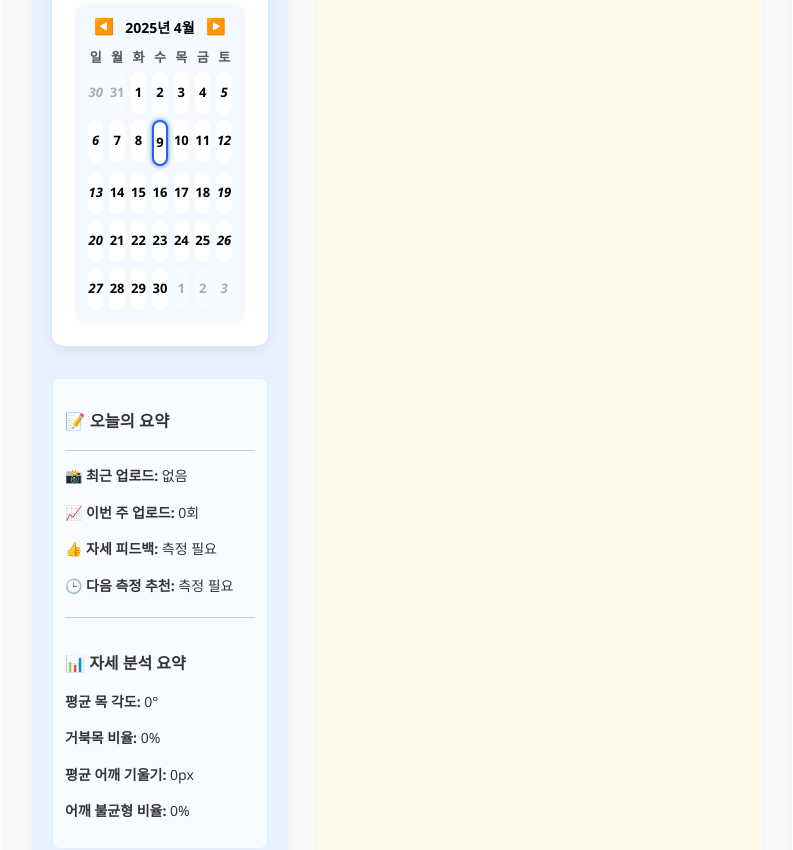
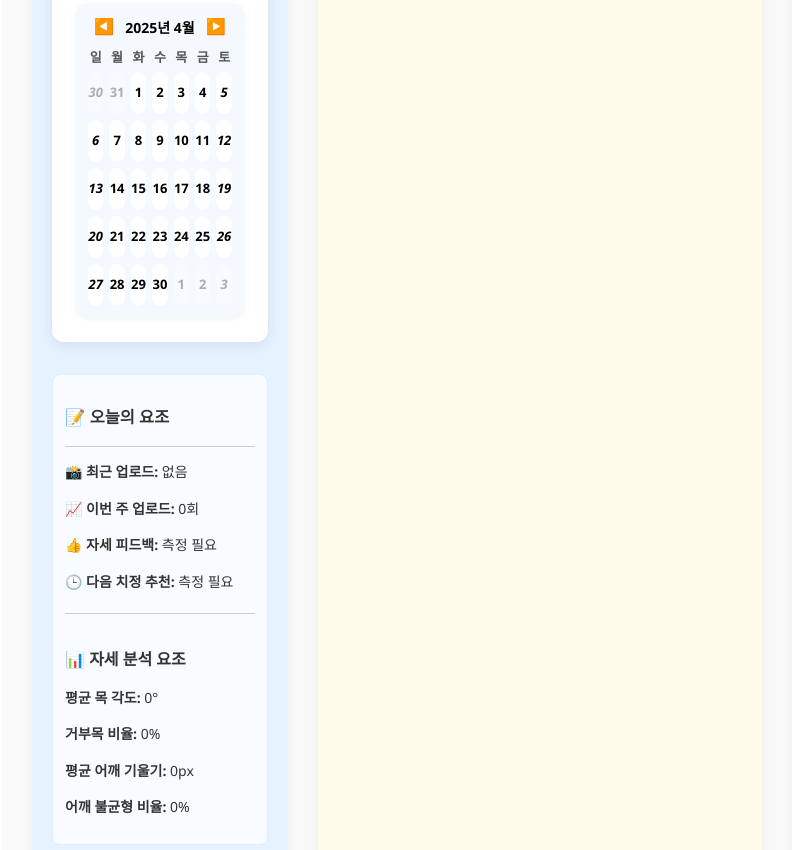
Before and after one commit to mj99k14/webcam-upgrade, a Vue app in the folder newfront/: page /myprofile in a window 1280 px wide. Shown: the part 440-1290 px from the top of the page, without its empty margins (6-799 px from the left). Built offline with nearby package versions, Linux system fonts and the light colour scheme.

Commit message:
날짜 변경 & 최신변경

```diff
--- a/newfront/src/components/MiniCalendar.vue
+++ b/newfront/src/components/MiniCalendar.vue
@@ -7,22 +7,35 @@
     </div>
 
     <div class="calendar-grid">
-      <div class="day-label" v-for="label in ['일','월','화','수','목','금','토']" :key="label">
+      <div
+        class="day-label"
+        v-for="label in ['일','월','화','수','목','금','토']"
+        :key="label"
+      >
         {{ label }}
       </div>
 
       <div
         v-for="(cell, index) in calendarCells"
         :key="index"
-        class="day-cell"
-        :class="[
-          cell.isCurrentMonth ? (cell.status === 'bad' ? 'red' : cell.status === 'good' ? 'green' : '') : 'disabled',
-          getDayClass(index),
-          cell.isToday ? 'today' : ''
-        ]"
-        :title="cell.status ? `${cell.date} - ${cell.status === 'bad' ? '거북목' : '정상'}` : ''"
+        class="day-cell-wrapper"
       >
-        {{ cell.day }}
+        <div
+          class="day-cell"
+          :class="[
+            cell.isCurrentMonth
+              ? (cell.status === 'bad'
+                  ? 'red'
+                  : cell.status === 'good'
+                  ? 'green'
+                  : '')
+              : 'disabled',
+            getDayClass(index)
+          ]"
+          :title="cell.status ? `${cell.date} - ${cell.status === 'bad' ? '거북목' : '정상'}` : ''"
+        >
+          <span :class="{ today: cell.isToday }">{{ cell.day }}</span>
+        </div>
       </div>
     </div>
   </div>
@@ -31,18 +44,15 @@
 <script>
 export default {
   name: 'MiniCalendar',
-  props: ['stats'], // [{ date: '2025-04-06', status: 'bad' }, ...]
+  props: {
+    stats: Array,
+    today: String // ❌ props 받아서 정확한 오늘 날짜 활용
+  },
   data() {
-    const now = new Date();
-    const year = now.getFullYear();
-    const month = String(now.getMonth() + 1).padStart(2, '0');
-    const date = String(now.getDate()).padStart(2, '0');
-    const todayDate = `${year}-${month}-${date}`; // ✅ 정확한 한국 기준 날짜
-
+    const now = this.getKoreaDate();
     return {
       year: now.getFullYear(),
       month: now.getMonth(),
-      todayDate
     };
   },
   computed: {
@@ -61,18 +71,18 @@ export default {
 
       const cells = [];
 
-      // 앞 빈 칸 (이전 달 날짜)
+      // 이전 달
       for (let i = startDayOfWeek - 1; i >= 0; i--) {
         const d = new Date(this.year, this.month - 1, prevMonthDays - i);
         cells.push({
           day: d.getDate(),
           date: this.formatDate(d),
           isCurrentMonth: false,
-          isToday: false
+          isToday: false,
         });
       }
 
-      // 현재 달 날짜
+      // 이보다 달
       for (let i = 1; i <= daysInMonth; i++) {
         const d = new Date(this.year, this.month, i);
         const iso = this.formatDate(d);
@@ -80,19 +90,19 @@ export default {
           day: i,
           date: iso,
           isCurrentMonth: true,
-          isToday: iso === this.todayDate,
-          status: this.dateStatusMap[iso] || null
+          isToday: iso === this.today,
+          status: this.dateStatusMap[iso] || null,
         });
       }
 
-      // 뒷 빈 칸 (다음 달 날짜)
+      // 다음 달
       while (cells.length % 7 !== 0) {
         const d = new Date(this.year, this.month + 1, cells.length - daysInMonth - startDayOfWeek + 1);
         cells.push({
           day: d.getDate(),
           date: this.formatDate(d),
           isCurrentMonth: false,
-          isToday: false
+          isToday: false,
         });
       }
 
@@ -121,10 +131,19 @@ export default {
       return dayOfWeek === 0 || dayOfWeek === 6 ? 'weekend' : '';
     },
     formatDate(date) {
-      const y = date.getFullYear();
-      const m = String(date.getMonth() + 1).padStart(2, '0');
-      const d = String(date.getDate()).padStart(2, '0');
+      const utc = date.getTime();
+      const koreaOffset = 9 * 60 * 60 * 1000;
+      const koreanDate = new Date(utc + koreaOffset);
+
+      const y = koreanDate.getFullYear();
+      const m = String(koreanDate.getMonth() + 1).padStart(2, '0');
+      const d = String(koreanDate.getDate()).padStart(2, '0');
       return `${y}-${m}-${d}`;
+    },
+    getKoreaDate() {
+      const now = new Date();
+      const offset = now.getTimezoneOffset() * 60000;
+      return new Date(now.getTime() - offset + 9 * 60 * 60 * 1000);
     }
   }
 };
@@ -168,6 +187,10 @@ export default {
   font-size: 13px;
 }
 
+.day-cell-wrapper {
+  position: relative;
+}
+
 .day-cell {
   height: 42px;
   border-radius: 8px;
@@ -176,6 +199,7 @@ export default {
   font-size: 13px;
   font-weight: bold;
   background-color: #fff;
+  position: relative;
 }
 
 .red {
@@ -196,9 +220,14 @@ export default {
   font-style: italic;
 }
 
-/* ✅ 오늘 날짜 강조 */
 .today {
+  display: inline-block;
+  padding: 2px 6px;
   border: 2px solid #2563eb;
+  border-radius: 50%;
   box-shadow: 0 0 4px #3b82f6;
+  background-color: #fff;
+  z-index: 2;
+  position: relative;
 }
 </style>
--- a/newfront/src/components/UserSummary.vue
+++ b/newfront/src/components/UserSummary.vue
@@ -1,17 +1,17 @@
 <template>
   <div class="user-summary">
-    <h3>📝 오늘의 요약</h3>
+    <h3>📝 오늘의 요조</h3>
     <hr />
     <p>📸 <strong>최근 업로드:</strong> {{ latestUpload }}</p>
     <p>📈 <strong>이번 주 업로드:</strong> {{ weeklyCount }}회</p>
     <p>👍 <strong>자세 피드백:</strong> {{ feedback }}</p>
-    <p>🕒 <strong>다음 측정 추천:</strong> {{ nextCheck }}</p>
+    <p>🕒 <strong>다음 치정 추천:</strong> {{ nextCheck }}</p>
 
-    <!-- 📊 자세 분석 요약 -->
+    <!-- 📊 자세 분석 요조 -->
     <div class="posture-summary">
-      <h4>📊 자세 분석 요약</h4>
+      <h4>📊 자세 분석 요조</h4>
       <p><strong>평균 목 각도:</strong> {{ averageNeckAngle }}°</p>
-      <p><strong>거북목 비율:</strong> {{ turtleNeckPercentage }}%</p>
+      <p><strong>거부목 비율:</strong> {{ turtleNeckPercentage }}%</p>
       <p><strong>평균 어깨 기울기:</strong> {{ averageShoulderDiff }}px</p>
       <p><strong>어깨 불균형 비율:</strong> {{ shoulderUnevenPercentage }}%</p>
     </div>
@@ -27,9 +27,12 @@ export default {
     }
   },
   computed: {
+    sortedPhotos() {
+      return [...this.photos].sort((a, b) => new Date(b.uploaded_at) - new Date(a.uploaded_at));
+    },
     latestUpload() {
-      if (!this.photos.length) return '없음';
-      const latest = new Date(this.photos[0].uploaded_at);
+      if (!this.sortedPhotos.length) return '없음';
+      const latest = new Date(this.sortedPhotos[0].uploaded_at);
       return latest.toLocaleDateString('ko-KR', { month: 'long', day: 'numeric' });
     },
     weeklyCount() {
@@ -41,8 +44,8 @@ export default {
       return this.photos.length > 0 ? '정상 자세' : '측정 필요';
     },
     nextCheck() {
-      if (!this.photos.length) return '측정 필요';
-      const last = new Date(this.photos[0].uploaded_at);
+      if (!this.sortedPhotos.length) return '측정 필요';
+      const last = new Date(this.sortedPhotos[0].uploaded_at);
       last.setDate(last.getDate() + 3);
       return last.toLocaleDateString('ko-KR', { month: 'long', day: 'numeric' });
     },
@@ -89,7 +92,6 @@ export default {
   border-top: 1px solid #ccc;
 }
 
-/* 📊 분석 요약 스타일 */
 .posture-summary {
   margin-top: 20px;
   padding-top: 12px;
--- a/newfront/src/views/MyProfile.vue
+++ b/newfront/src/views/MyProfile.vue
@@ -79,10 +79,11 @@ export default {
 
     const calendarStats = computed(() => {
     return photos.value.map(p => ({
-        date: (p.measured_at || p.uploaded_at).split('T')[0],
+      date: toKoreanDate(p.measured_at || p.uploaded_at),  // 🔥 이렇게만 바꿔줘!
       status: (p.average_neck_angle || p.neck_angle) >= 135 ? 'bad' : 'good'
     }));
   });
+
     const toKoreanDate = (datetime) => {
     const date = new Date(datetime);
     date.setHours(date.getHours() + 9); // 한국 시간 보정
@@ -145,16 +146,17 @@ export default {
     if (!user.value.id) return;
     try {
       const res = await axios.get(`http://210.101.236.158:5000/api/photos?user_id=${user.value.id}`);
-        photos.value = res.data;
+
+      // ✅ 핵심: 반응형 트리거를 위해 새 배열로 할당
+      photos.value = [...res.data];
 
     const getKoreanDate = (datetime) => {
         const d = new Date(datetime);
-          d.setHours(d.getHours() + 9); // 한국 시간 보정
+        d.setHours(d.getHours() + 9);
         return d.toISOString().split("T")[0];
       };
 
       const today = getKoreanDate(new Date());
-
       const todayPhotos = photos.value.filter(p => getKoreanDate(p.uploaded_at) === today);
 
       if (todayPhotos.length > 0) {
@@ -164,7 +166,6 @@ export default {
           todayPhotos.find(p => p.type === 'worst') ||
           todayPhotos[0] || null;
       } else {
-          // 최신 사진 기준
         const sorted = [...photos.value].sort((a, b) => new Date(b.uploaded_at) - new Date(a.uploaded_at));
         const latestDate = getKoreanDate(sorted[0]?.uploaded_at);
 
@@ -182,6 +183,7 @@ export default {
       console.error("🚨 사진 목록 오류:", err);
     }
   };
+
 
     const handlePhotoUploaded = async () => {
       await fetchPhotos(); // 사진 업로드 후 목록 갱신
@@ -244,7 +246,14 @@ export default {
       cameraActive.value = true;
     };
 
-    onMounted(fetchUser);
+    onMounted(async () => {
+      await fetchUser();
+
+      // ✅ 오늘 날짜를 selectedDate에 설정
+      const today = toKoreanDate(new Date());
+      selectedDate.value = today;
+    });
+
 
     return {
       user,
@@ -351,4 +360,6 @@ export default {
   border-radius: 12px;
   box-shadow: 0 2px 8px rgba(0, 0, 0, 0.05);
 }
+
+
 </style>
```
Lines whose indentation alone changed are shown as unchanged.
